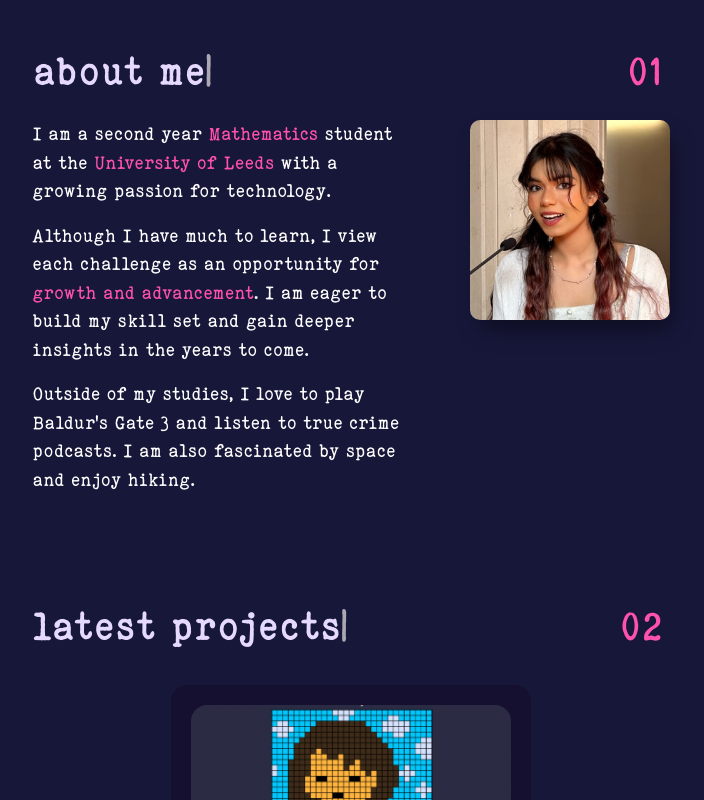
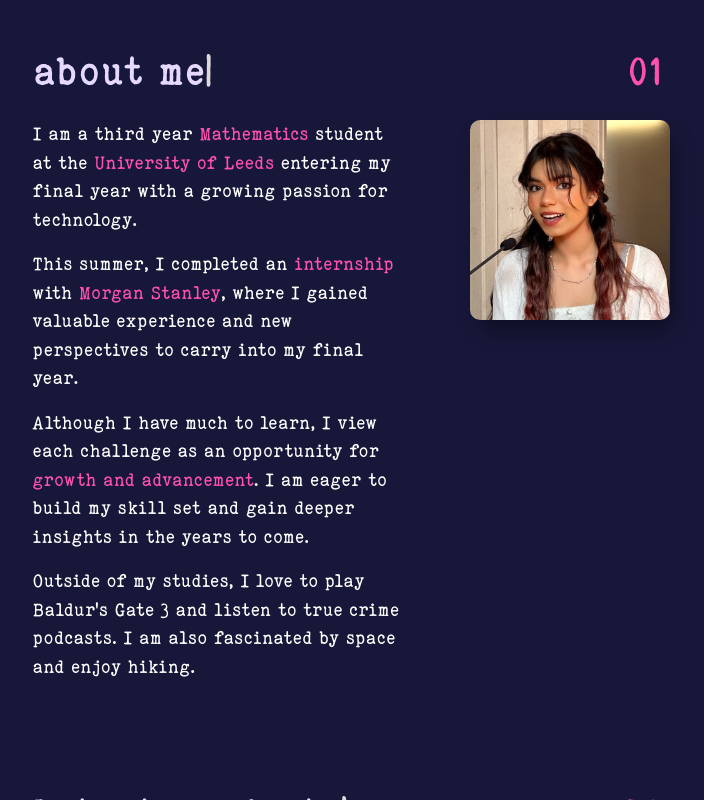
Before and after one commit to khadijaludhi/khadija_io, a React (Vite) app: page / in a window 1280 px wide. Shown: the part 800-1600 px from the top of the page, without its empty margins (310-1014 px from the left). Built offline with nearby package versions, Linux system fonts and the light colour scheme.

Commit message:
Updated the about me for my final year + work experiences

```diff
--- a/src/components/About.jsx
+++ b/src/components/About.jsx
@@ -82,7 +82,8 @@ const AboutMe = () => {
         <Fade bottom when={isVisible || hasBeenVisible} delay={500} distance="75px" duration={3000}>  {/* <- Changed this condition */}
           <div className="about-content">
             <div>
-                <p>I am a second year <span className="highlighted-text">Mathematics</span> student at the <span className="highlighted-text">University of Leeds</span> with a growing passion for technology.</p>
+                <p>I am a third year <span className="highlighted-text">Mathematics</span> student at the <span className="highlighted-text">University of Leeds</span> entering my final year with a growing passion for technology.</p>
+                <p>This summer, I completed an <span className="highlighted-text">internship</span> with <span className="highlighted-text">Morgan Stanley</span>, where I gained valuable experience and new perspectives to carry into my final year.</p>
                 <p>Although I have much to learn, I view each challenge as an opportunity for <span className="highlighted-text">growth and advancement</span>. I am eager to build my skill set and gain deeper insights in the years to come.</p>
                 <p>Outside of my studies, I love to play Baldur's Gate 3 and listen to true crime podcasts. I am also fascinated by space and enjoy hiking.</p>
             </div>
--- a/src/components/JobList.jsx
+++ b/src/components/JobList.jsx
@@ -47,15 +47,17 @@ const JobList = () => {
   const experienceItems = {
     "Morgan Stanley": {
       jobTitle: "2025 Technology Analyst Summer Intern @ Morgan Stanley",
-      duration: "JUL 2022 - PRESENT",
+      duration: "APR 2024 - AUG 2025",
       desc: [
         "Participated in Morgan Stanley’s Technology Spring Insight Week, exploring the integration of technology and finance through hands-on experiences.",
         "Accepted a return offer for the summer of 2025.",
+        "Worked within the eFX team",
+
       ],
     },
     Autovista: {
       jobTitle: "Programme Participant @ Autovista",
-      duration: "MAY 2020 - APR 2021",
+      duration: "JUL 2024 - JUL 2024",
       desc: [
         "Participated in a week-long experience at Autovista, designed to provide insights into the automotive data analytics sector.",
         "Collaborated on 'FitBot AI,' a project that won first place for revolutionising personal training with AI to enhance workout efficiency and effectiveness.",
@@ -63,7 +65,7 @@ const JobList = () => {
     },
     "Bank of America": {
       jobTitle: "Technology Spring Intern @ Bank of America",
-      duration: "SEPT 2019 - APR 2020",
+      duration: "APR 2024 - APR 2024",
       desc: [
         "Participated in a universal banking simulation with AmplifyMe, enhancing my understanding of financial operations within the bank.",
         "Competed in a CTO strategy simulation where our team secured second place, demonstrating our ability to apply technology solutions to business problems effectively.",
```
